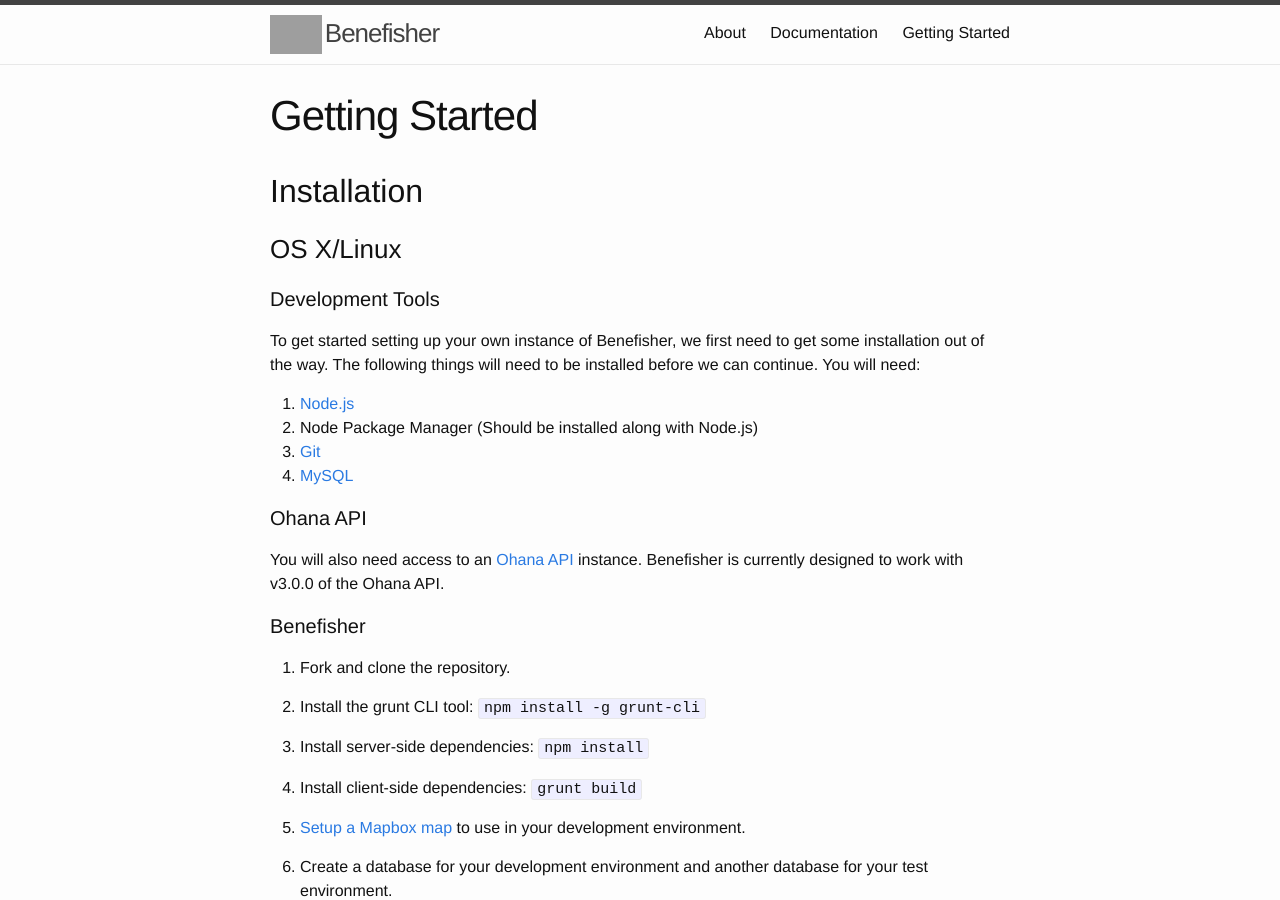
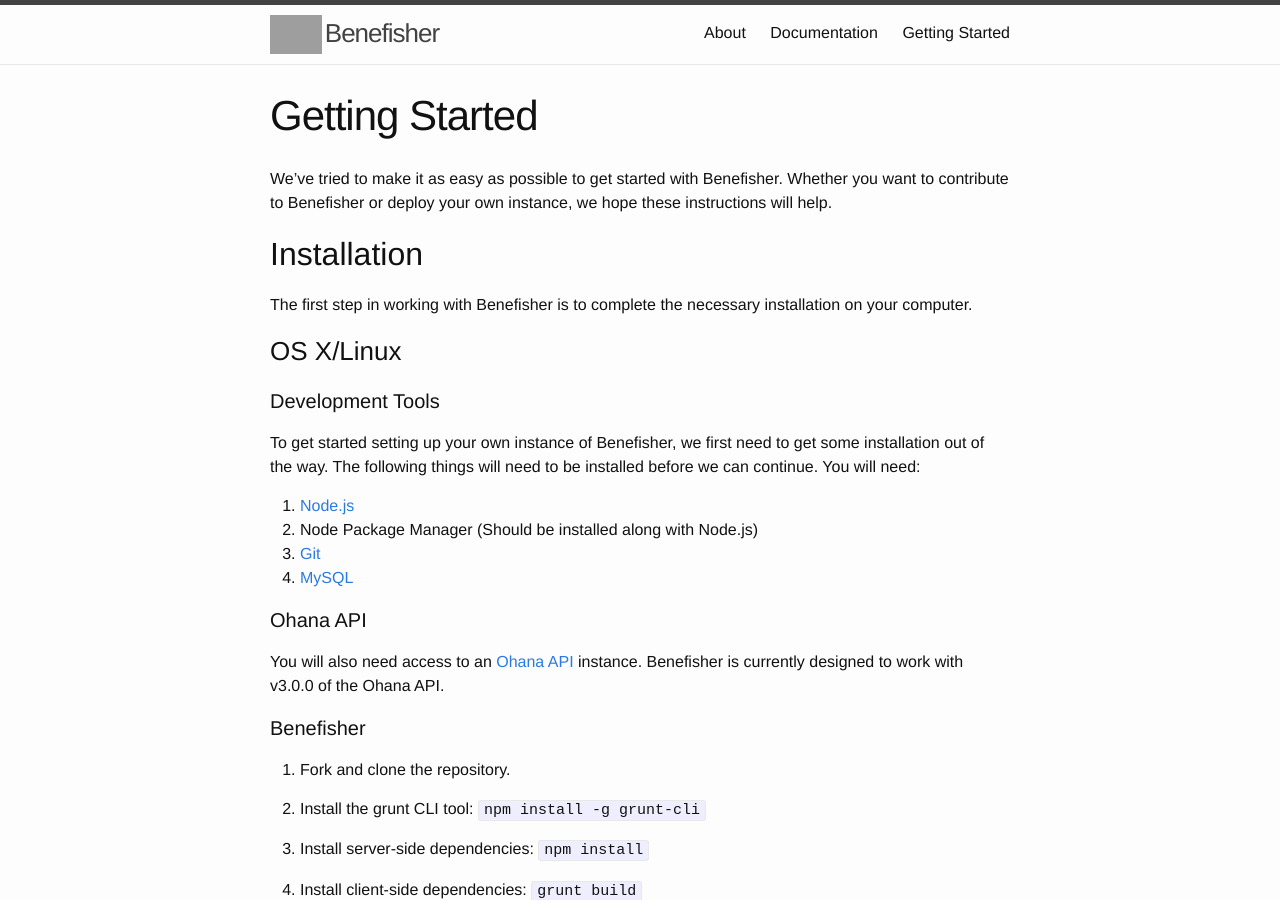
Before and after one commit to code4sac/benefisher, a Jekyll site: the page built from start.md, in a window 1280 px wide and 900 px high. Built offline with Jekyll 4.4.1, drawn with Linux system fonts in a browser that asks for light colours; grey boxes are pictures that could not be loaded.

Commit message:
Update start.md

```diff
--- a/start.md
+++ b/start.md
@@ -4,7 +4,10 @@ title: Getting Started
 permalink: /start/
 ---
 
+We've tried to make it as easy as possible to get started with Benefisher. Whether you want to contribute to Benefisher or deploy your own instance, we hope these instructions will help.
+
 ##Installation
+The first step in working with Benefisher is to complete the necessary installation on your computer.
 
 ###OS X/Linux
 
@@ -44,7 +47,7 @@ You will also need access to an [Ohana API](http://ohanapi.org/) instance. Benef
 ###Windows
 Once Git, Node, NPM, and MySQL are installed, you can use [Git Bash](http://msysgit.github.io/) to complete the install using the OS X instructions.
 
-
+---
 
 ##Deployment
 
```
